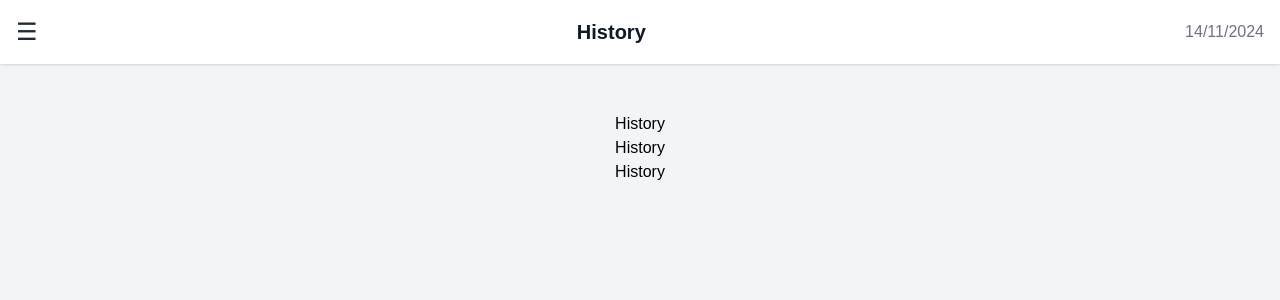
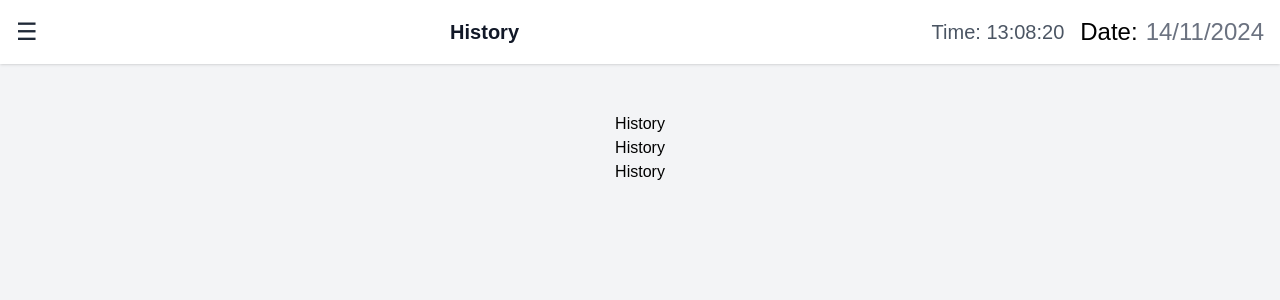
Before and after one commit to Fuiyooo/DataMeasuringLog, a Next.js app: page /dashboard/history in a window 1280 px wide. Shown: the top 300 px of the page. Built offline with nearby package versions, Linux system fonts and the light colour scheme; no server answers.

Commit message:
Fixed Foldering

```diff
--- a/app/components/Navbar.jsx
+++ b/app/components/Navbar.jsx
@@ -1,12 +1,33 @@
 "use client";
 
-import React, { Suspense, lazy } from "react";
+import React, { useEffect, useState, Suspense, lazy } from "react";
 
 const CurrentDate = lazy(() => import("./smallcomponents/CurrentDate"));
 
+function CurrentTime() {
+  const [time, setTime] = useState(new Date());
+
+  useEffect(() => {
+    const interval = setInterval(() => {
+      setTime(new Date());
+    }, 1000);
+
+    return () => clearInterval(interval); // Cleanup interval on unmount
+  }, []);
+
+  return (
+    <div className="text-gray-600 text-xl">
+      Time: {time.toLocaleTimeString("en-US", {
+        hour: "2-digit",
+        minute: "2-digit",
+        second: "2-digit",
+        hour12: false, // Gunakan format 24 jam
+      })}
+    </div>
+  );
+}
+
 function Navbar({ toggleSidebar, activePage }) {
-  // Update current date on component mount
-
   return (
     <header className="flex items-center justify-between bg-white p-4 shadow">
       <button
@@ -18,9 +39,17 @@ function Navbar({ toggleSidebar, activePage }) {
       <h1 className="text-gray-900 text-xl font-bold pointer-events-none">
         {activePage}
       </h1>
-      <Suspense fallback={<div>Loading Date...</div>}>
-        <CurrentDate />
-      </Suspense>
+      <div className="flex items-center space-x-4 text-2xl">
+        <div className="flex items-center space-x-2">
+          <CurrentTime />
+        </div>
+        <div className="flex items-center space-x-2">
+          <span>Date:</span>
+          <Suspense fallback={<div>Loading Date...</div>}>
+            <CurrentDate />
+          </Suspense>
+        </div>
+      </div>
     </header>
   );
 }
--- a/app/components/contents/table/Table.jsx
+++ b/app/components/contents/table/Table.jsx
@@ -8,7 +8,7 @@ function Table({ datas, edit, remove, showConfirmPopup, confirmModal }) {
     <>
       <table className="w-full table-auto border-collapse border border-gray-300">
         <thead>
-          <tr className="bg-[#222E43] text-white">
+          <tr className="bg-[#8fcef2] text-black">
             <th className="border border-gray-300 px-4 py-2 text-left">ID</th>
             <th className="border border-gray-300 px-4 py-2 text-left">Nama</th>
             <th className="border border-gray-300 px-4 py-2 text-left">
```
